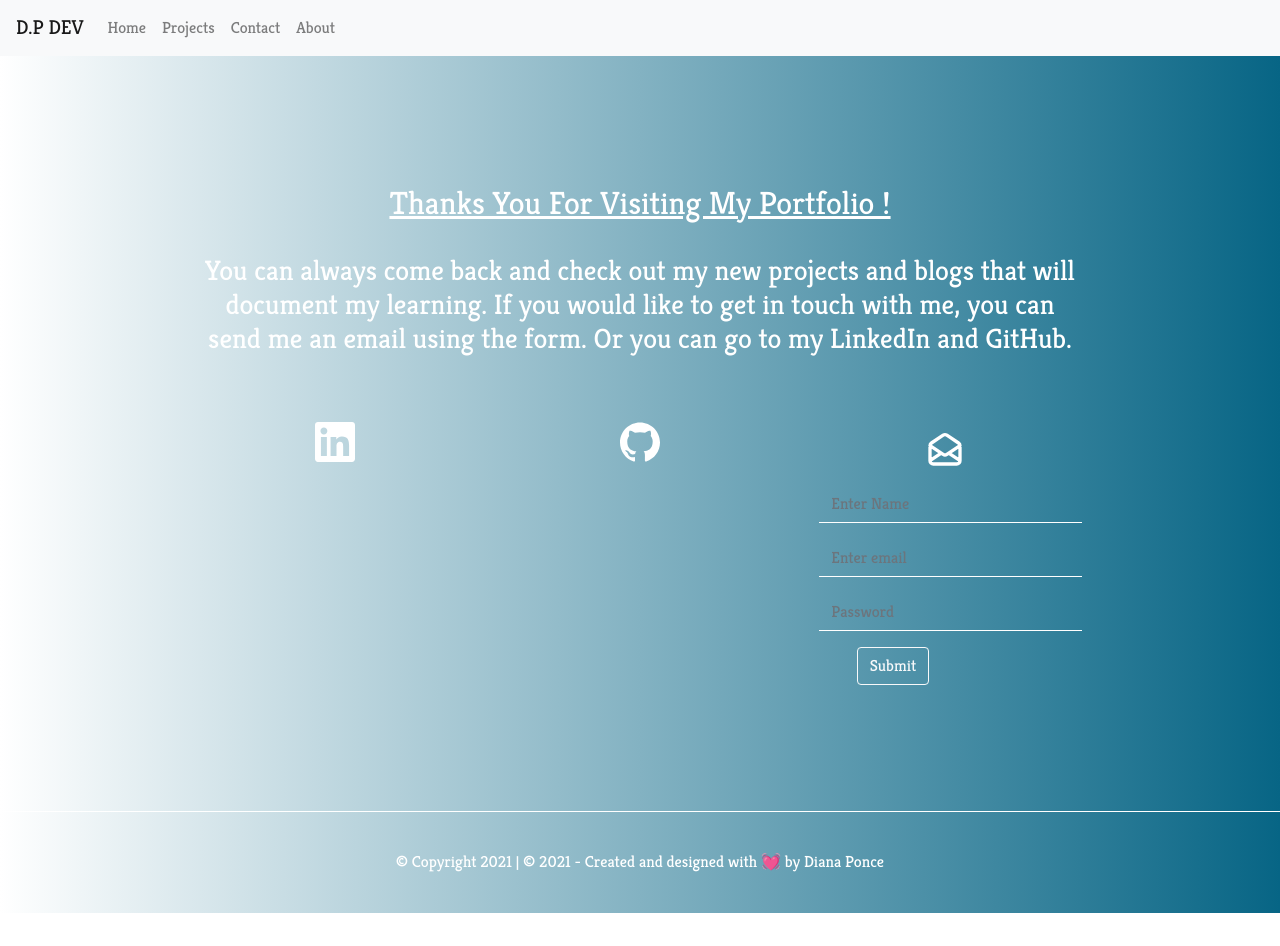
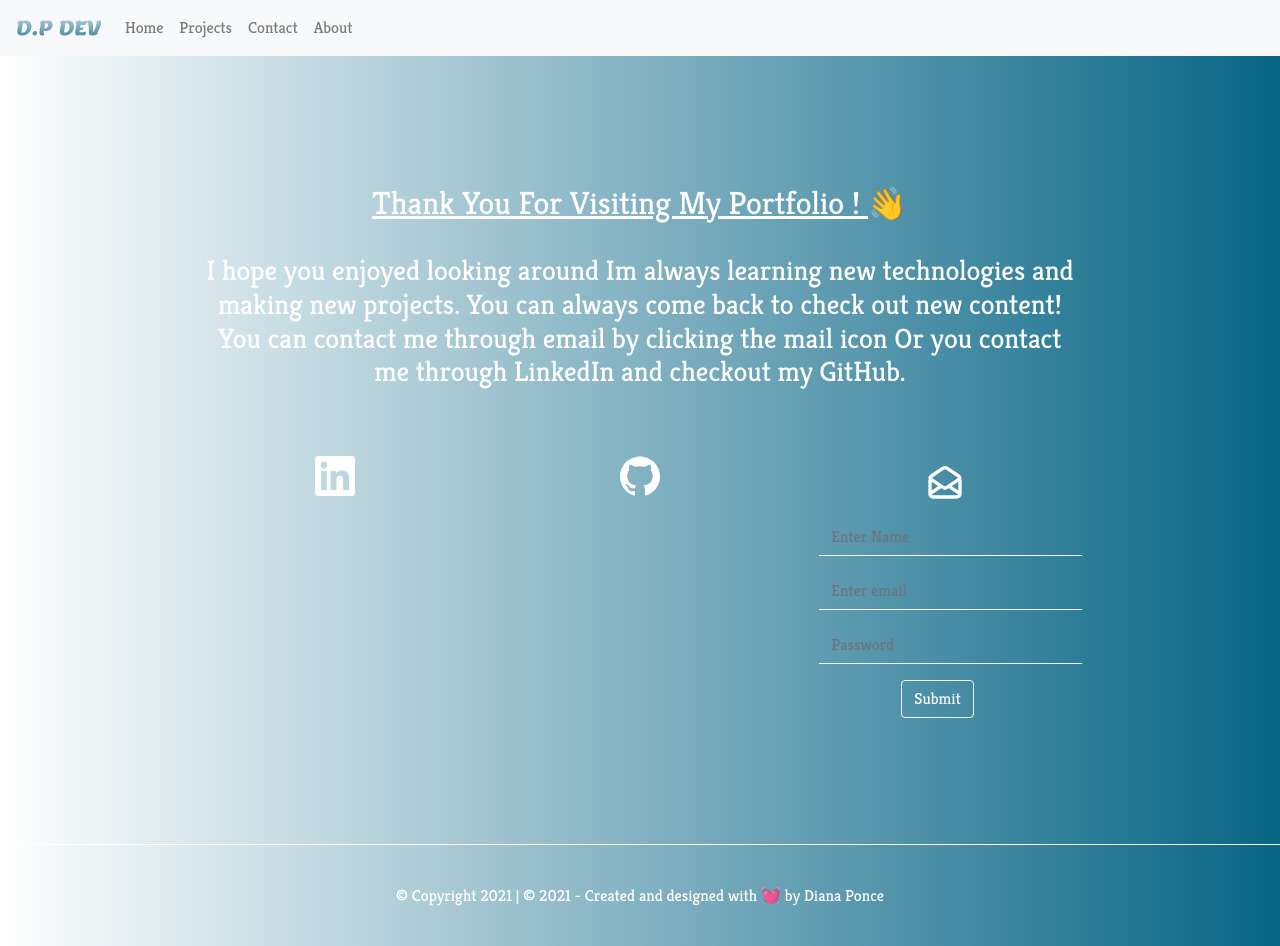
Before and after one commit to diana2341/po-d, a React (Create React App) app: page /contact in a window 1280 px wide. Before the commit the page ends 913 px from the top, so only its background shows below. Built offline with nearby package versions, Linux system fonts and the light colour scheme; a web font is replaced by a local one.

Commit message:
linked in and github links

```diff
--- a/public/index.html
+++ b/public/index.html
@@ -10,6 +10,7 @@
       content="Web site created using create-react-app"
     />
     <link href='https://fonts.googleapis.com/css?family=Kreon' rel='stylesheet'>
+    <link href='https://fonts.googleapis.com/css?family=Lemon' rel='stylesheet'>
 
     <link href='https://fonts.googleapis.com/css?family=Jacques Francois Shadow' rel='stylesheet'>
     <link
--- a/src/components/Contact.js
+++ b/src/components/Contact.js
@@ -13,11 +13,9 @@ export default function Contact(){
 
     return(
         <Container className='col-contact'>
-            <span className='bye'><h2>Thanks You For Visiting My Portfolio !</h2><br/>
-<h3>You can always come back and check out my new projects and blogs that will document my learning.
-
-
-If you would like to get in touch with me, you can send me an email using the form. Or you can go to my LinkedIn and GitHub.</h3></span><br/><br/>
+            <span className='bye'><h2>Thank You For Visiting My Portfolio ! <span className='wave'>👋</span></h2><br/>
+<h3>I hope you enjoyed looking around Im always learning new technologies and making new projects. You can always come back to check out new content!
+You can contact me through email by clicking the mail icon Or you contact me through LinkedIn and checkout my GitHub.</h3></span><br/><br/>
 
             <Row>
             <Col>
--- a/src/components/Navbar.js
+++ b/src/components/Navbar.js
@@ -3,7 +3,7 @@ import { Navbar,Nav } from 'react-bootstrap'
 export default function NavComponent (){
     return(
     <Navbar sticky='top'bg="light" variant="light">
-        <Navbar.Brand href="/">D.P DEV</Navbar.Brand>
+        <Navbar.Brand id='log'href="/">D.P DEV</Navbar.Brand>
         <Nav className="mr-auto">
             <Nav.Link href="/">Home</Nav.Link>
             <Nav.Link href="/projects">Projects</Nav.Link>
--- a/src/index.css
+++ b/src/index.css
@@ -186,7 +186,7 @@ box-shadow: -15px 6px 15px -8px rgba(0,0,0,0.49);
        }
        #sub-btn{
            position: relative;
-           right: 22%;
+           right: 5%;
        }
      .card-l{
          padding: 0;
@@ -220,6 +220,34 @@ box-shadow: -15px 6px 15px -8px rgba(0,0,0,0.49);
         /* font-family: 'Jacques Francois Shadow'; */
 
      }
+     .btn-lnk:hover{
+         color: #0256B3;
+
+     }
+     .wave {
+        animation-name: wave-animation;  /* Refers to the name of your @keyframes element below */
+        animation-duration: 2.5s;        /* Change to speed up or slow down */
+        animation-iteration-count: infinite;  /* Never stop waving :) */
+        transform-origin: 70% 70%;       /* Pivot around the bottom-left palm */
+        display: inline-block;
+      }
+
+      @keyframes wave-animation {
+          0% { transform: rotate( 0.0deg) }
+         10% { transform: rotate(14.0deg) }  /* The following five values can be played with to make the waving more or less extreme */
+         20% { transform: rotate(-8.0deg) }
+         30% { transform: rotate(14.0deg) }
+         40% { transform: rotate(-4.0deg) }
+         50% { transform: rotate(10.0deg) }
+         60% { transform: rotate( 0.0deg) }  /* Reset for the last half to pause */
+        100% { transform: rotate( 0.0deg) }
+      }
+      #log{
+        font-family: 'Lemon';
+        background: -webkit-linear-gradient(#eee, #076585);
+        -webkit-background-clip: text;
+        -webkit-text-fill-color: transparent;
+      }
 
 
               @media(max-width : 991px){
```
